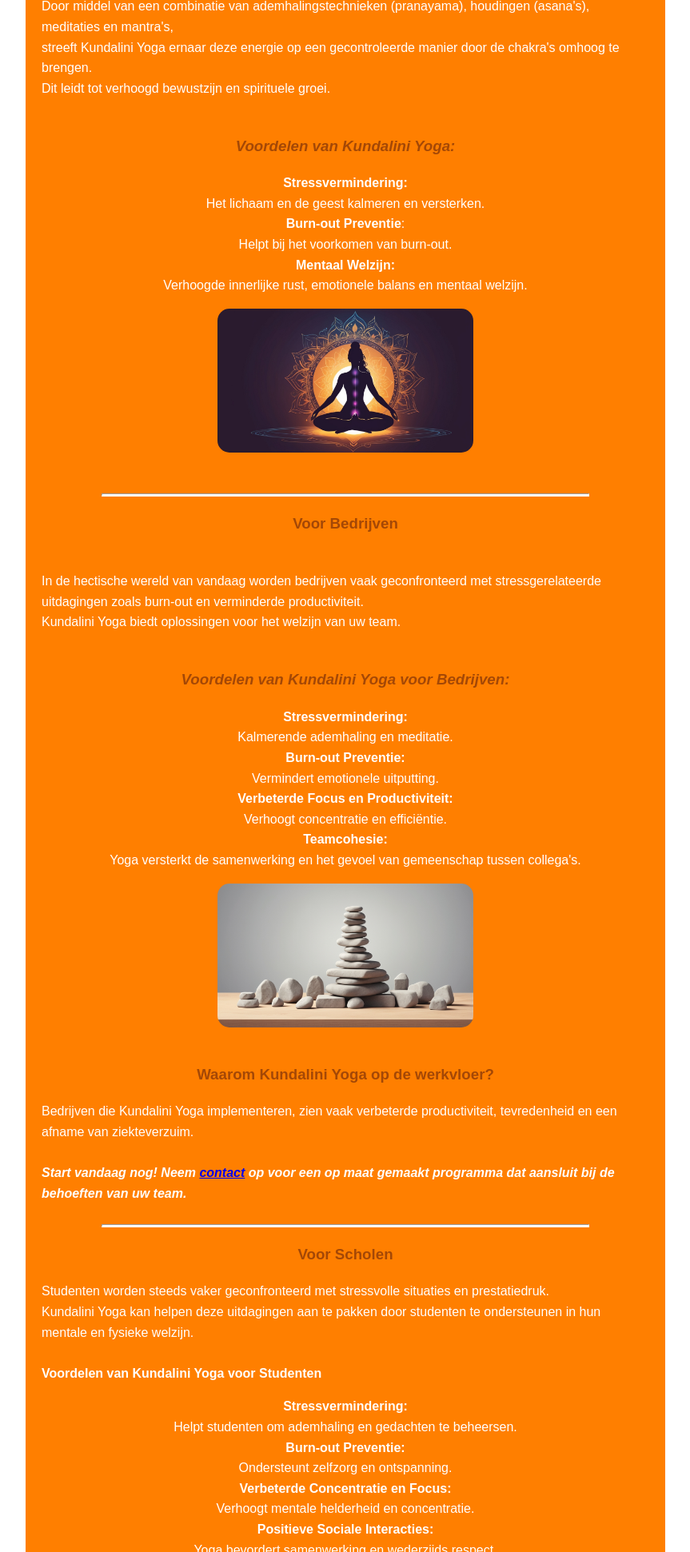
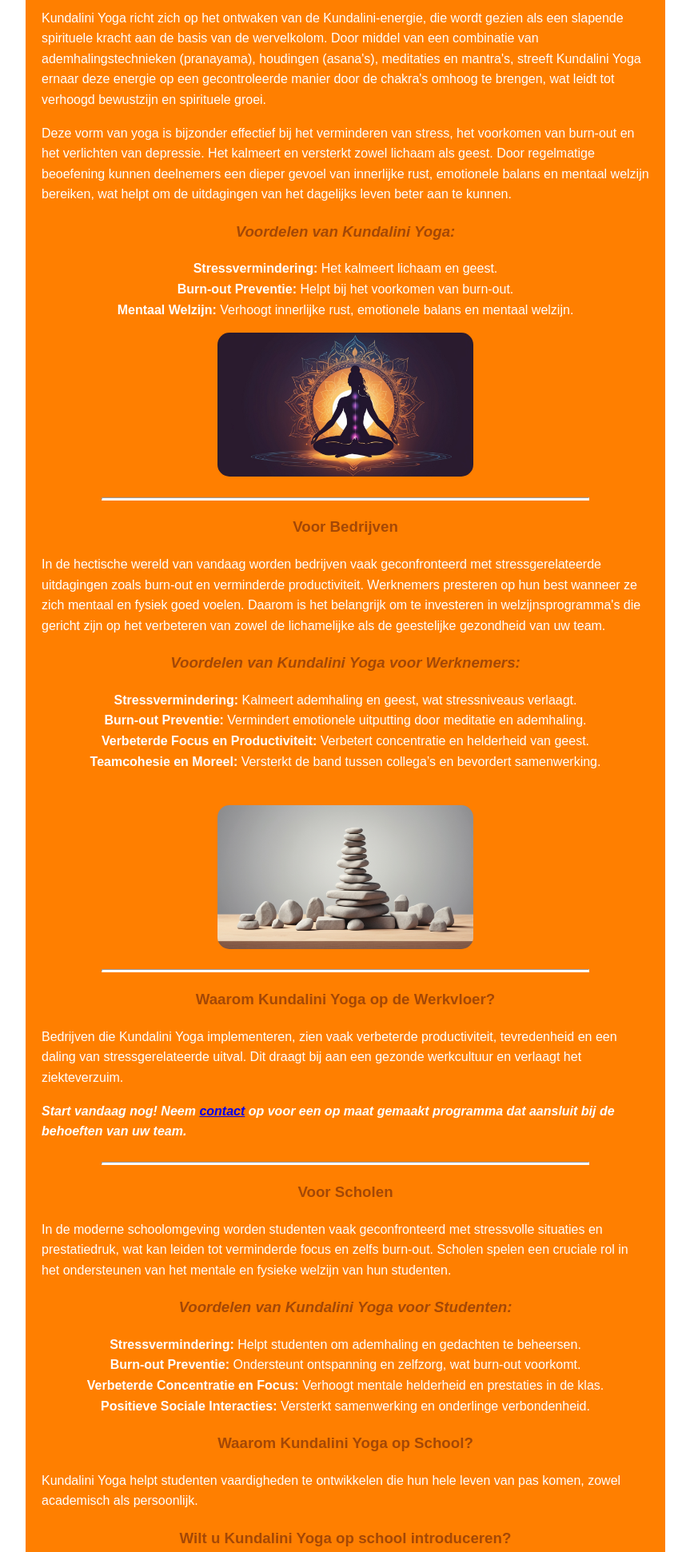
Before and after one commit to Kimberleyvm/bachan-shiva, a plain HTML site: page index.html in a window 1280 px wide. Shown: the part 859-2800 px from the top of the page at 80% size, without its empty margins (208-1071 px from the left). Drawn offline with Linux system fonts and the light colour scheme.

Commit message:
Update index.html

```diff
--- a/index.html
+++ b/index.html
@@ -29,7 +29,7 @@
     <section id="home">
         <h1>Welkom bij Bachan Shiva</h1>
         <br>
-        <p>Bachan Shiva biedt Kundalini Yoga voor welzijn, stressmanagement, burn-out herstel, concentratieverbetering en persoonlijke/spirituele groei.<br>
+        <p class="intro-text">Bachan Shiva biedt Kundalini Yoga voor welzijn, stressmanagement, burn-out herstel, concentratieverbetering en persoonlijke/spirituele groei.<br>
 
              Wij bieden op maat gemaakte yogalessen en meditatiesessies voor bedrijven, scholen en individuen om lichaam en geest in balans te brengen en het volledige potentieel te bereiken.</p>
     </section>
@@ -38,82 +38,86 @@
         <img src="img/Feniks_lotus.png" alt="Bachan Shiva Logo" class="logo">
     </div>
     <section id="diensten">
-        <h2>Kundalini Yoga, een oeroude yogavorm met wortels in India,</h2>
-        <p> richt zich op het ontwaken van de Kundalini-energie, die wordt gezien als een slapende spirituele kracht aan de basis van de wervelkolom.<br>
+        <!-- Wat is Kundalini Yoga? -->
+        <h2>Wat is Kundalini Yoga?</h2>
+        <h3 class="title">Kundalini Yoga, een oeroude yogavorm met wortels in India</h3>
+        <p>Kundalini Yoga richt zich op het ontwaken van de Kundalini-energie, die wordt gezien als een slapende spirituele kracht aan de basis van de wervelkolom. Door middel van een combinatie van ademhalingstechnieken (pranayama), houdingen (asana's), meditaties en mantra's, streeft Kundalini Yoga ernaar deze energie op een gecontroleerde manier door de chakra's omhoog te brengen, wat leidt tot verhoogd bewustzijn en spirituele groei.</p>
+        <p>Deze vorm van yoga is bijzonder effectief bij het verminderen van stress, het voorkomen van burn-out en het verlichten van depressie. Het kalmeert en versterkt zowel lichaam als geest. Door regelmatige beoefening kunnen deelnemers een dieper gevoel van innerlijke rust, emotionele balans en mentaal welzijn bereiken, wat helpt om de uitdagingen van het dagelijks leven beter aan te kunnen.</p>
 
-            Door middel van een combinatie van ademhalingstechnieken (pranayama), houdingen (asana's), meditaties en mantra's,<br> streeft Kundalini Yoga ernaar deze energie op een gecontroleerde manier door de chakra's omhoog te brengen.<br>
-             Dit leidt tot verhoogd bewustzijn en spirituele groei.<br>
-            <br>
         <h3 class="title"><i>Voordelen van Kundalini Yoga:</i></h3>
-
         <ol>
-               <li><b>Stressvermindering:</b><br> Het lichaam en de geest kalmeren en versterken.</li>
-               <li><b>Burn-out Preventie</b>:<br> Helpt bij het voorkomen van burn-out.</li>
-               <li><b>Mentaal Welzijn:</b><br> Verhoogde innerlijke rust, emotionele balans en mentaal welzijn.</li>
+            <li><b>Stressvermindering:</b> Het kalmeert lichaam en geest.</li>
+            <li><b>Burn-out Preventie:</b> Helpt bij het voorkomen van burn-out.</li>
+            <li><b>Mentaal Welzijn:</b> Verhoogt innerlijke rust, emotionele balans en mentaal welzijn.</li>
         </ol>
-            <img class="text-pic" src='img/yoga_silhoutte.jpg' alt="yoga pose">
-            <br>
-
+        <img class="text-pic" src="img/yoga_silhoutte.jpg" alt="Yoga pose">
         <br>
         <hr class="line">
-            <h3 class="title">Voor Bedrijven</h3><br>
-            In de hectische wereld van vandaag worden bedrijven vaak geconfronteerd met stressgerelateerde uitdagingen zoals burn-out en verminderde productiviteit.<br>
-             Kundalini Yoga biedt oplossingen voor het welzijn van uw team.<br>
+
+        <!-- Voor Bedrijven -->
+        <h3 class="title">Voor Bedrijven</h3>
+        <p>In de hectische wereld van vandaag worden bedrijven vaak geconfronteerd met stressgerelateerde uitdagingen zoals burn-out en verminderde productiviteit. Werknemers presteren op hun best wanneer ze zich mentaal en fysiek goed voelen. Daarom is het belangrijk om te investeren in welzijnsprogramma's die gericht zijn op het verbeteren van zowel de lichamelijke als de geestelijke gezondheid van uw team.</p>
+
+        <h3 class="title"><i>Voordelen van Kundalini Yoga voor Werknemers:</i></h3>
+        <ol>
+            <li><b>Stressvermindering:</b> Kalmeert ademhaling en geest, wat stressniveaus verlaagt.</li>
+            <li><b>Burn-out Preventie:</b> Vermindert emotionele uitputting door meditatie en ademhaling.</li>
+            <li><b>Verbeterde Focus en Productiviteit:</b> Verbetert concentratie en helderheid van geest.</li>
+            <li><b>Teamcohesie en Moreel:</b> Versterkt de band tussen collega’s en bevordert samenwerking.</li>
+        </ol>
         <br>
-            <h3 class="title"><i>Voordelen van Kundalini Yoga voor Bedrijven:</i></h3>
-
-            <ol>
-                <li><b>Stressvermindering:</b><br> Kalmerende ademhaling en meditatie.</li>
-                <li><b>Burn-out Preventie:</b> <br> Vermindert emotionele uitputting.</li>
-                <li><b>Verbeterde Focus en Productiviteit:</b><br> Verhoogt concentratie en efficiëntie.</li>
-                <li><b>Teamcohesie:</b><br> Yoga versterkt de samenwerking en het gevoel van gemeenschap tussen collega's.</li>
-             </ol>
-            <img class="text-pic" src="img/zen_stone.jpg" alt="zen stones stacked">
-           <br>
-
-
-           <h3 class="title"> Waarom Kundalini Yoga op de werkvloer?</h3>
-           Bedrijven die Kundalini Yoga implementeren, zien vaak verbeterde productiviteit, tevredenheid en een afname van ziekteverzuim.<br>
-            <br>
-
-            <i><b>Start vandaag nog! Neem <a href="#contact">contact</a> op voor een op maat gemaakt programma dat aansluit bij de behoeften van uw team.</b></i>
-            <br>
+        <img class="text-pic" src="img/zen_stone.jpg" alt="Zen stones stacked">
         <br>
         <hr class="line">
+
+        <h3 class="title">Waarom Kundalini Yoga op de Werkvloer?</h3>
+        <p>Bedrijven die Kundalini Yoga implementeren, zien vaak verbeterde productiviteit, tevredenheid en een daling van stressgerelateerde uitval. Dit draagt bij aan een gezonde werkcultuur en verlaagt het ziekteverzuim.</p>
+        <i><b>Start vandaag nog! Neem <a href="#contact">contact</a> op voor een op maat gemaakt programma dat aansluit bij de behoeften van uw team.</b></i><br>
+        <br>
+        <hr class="line">
+
+        <!-- Voor Scholen -->
         <h3 class="title">Voor Scholen</h3>
-             Studenten worden steeds vaker geconfronteerd met stressvolle situaties en prestatiedruk.<br> Kundalini Yoga kan helpen deze uitdagingen aan te pakken door studenten te ondersteunen in hun mentale en fysieke welzijn.<br>
-            <br>
-            <b>Voordelen van Kundalini Yoga voor Studenten</b>
-            <br>
+        <p>In de moderne schoolomgeving worden studenten vaak geconfronteerd met stressvolle situaties en prestatiedruk, wat kan leiden tot verminderde focus en zelfs burn-out. Scholen spelen een cruciale rol in het ondersteunen van het mentale en fysieke welzijn van hun studenten.</p>
+
+        <h3 class="title"><i>Voordelen van Kundalini Yoga voor Studenten:</i></h3>
         <ol>
-                <li><b>Stressvermindering:</b><br> Helpt studenten om ademhaling en gedachten te beheersen.</li>
-                <li><b>Burn-out Preventie:</b> <br> Ondersteunt zelfzorg en ontspanning.</li>
-                <li><b>Verbeterde Concentratie en Focus:</b><br> Verhoogt mentale helderheid en concentratie.</li>
-                <li><b>Positieve Sociale Interacties:</b><br> Yoga bevordert samenwerking en wederzijds respect.</li>
+            <li><b>Stressvermindering:</b> Helpt studenten om ademhaling en gedachten te beheersen.</li>
+            <li><b>Burn-out Preventie:</b> Ondersteunt ontspanning en zelfzorg, wat burn-out voorkomt.</li>
+            <li><b>Verbeterde Concentratie en Focus:</b> Verhoogt mentale helderheid en prestaties in de klas.</li>
+            <li><b>Positieve Sociale Interacties:</b> Versterkt samenwerking en onderlinge verbondenheid.</li>
         </ol>
 
-            <br>
         <h3 class="title">Waarom Kundalini Yoga op School?</h3>
-           <br>
-
-
-             Het aanbieden van Kundalini Yoga helpt studenten bij het ontwikkelen van vaardigheden die hun hele leven van pas komen,<br> en ondersteunt hun academische en persoonlijke groei.<br>
-            <br>
-             <b><i>Wilt u Kundalini Yoga op school introduceren?</i></b><br>
-             <br>
-             Neem vandaag nog <a href="#contact">contact</a> op en ontdek hoe we een programma kunnen ontwikkelen dat perfect aansluit bij de behoeften van uw studenten.
-
-            </p>
+        <p>Kundalini Yoga helpt studenten vaardigheden te ontwikkelen die hun hele leven van pas komen, zowel academisch als persoonlijk.</p>
+        <h3 class="title">Wilt u Kundalini Yoga op school introduceren?</h3>
+        <p>Neem vandaag nog <a href="#contact">contact</a> op en ontdek hoe we een programma kunnen ontwikkelen dat perfect aansluit bij de behoeften van uw studenten.</p>
+        <hr class="line">
+        <h3 class="title"> Privéles</h3>
+        <p>Tijdens een privéles Kundalini Yoga krijg je de kans om op een diep en persoonlijk niveau te werken aan jouw specifieke behoeften en doelen. Voorafgaand aan de lessen kijken we naar je Ayurvedische constitutie en nummerologie om een programma op maat samen te stellen dat volledig op jou is afgestemd. We kunnen de Kriya’s, specifieke reeksen van houdingen, ademhalingstechnieken en meditaties, zowel preventief als therapeutisch inzetten. Kriya's zijn ontworpen om bepaalde energieën in het lichaam te activeren, blokkades op te heffen, en zowel fysieke als mentale balans te bevorderen. Hierdoor kunnen ze effectief ondersteunen in het voorkomen van problemen en het gericht behandelen van bestaande klachten. De een-op-een begeleiding stelt ons in staat om jouw unieke situatie diepgaand te benaderen, zodat je veilig en effectief maximale vooruitgang kunt boeken in je yogapraktijk en persoonlijke ontwikkeling.</p>
+        <img class="text-pic" src="img/chakra.jpg" alt="chakra colored">
     </section>
 
     <section id="over">
-        <h2>Over Mij</h2>
-        <p>Hier komt de informatie over Bachan Shiva.</p>
+        <h2>Over Bachan Shiva</h2>
+        <p class="middle">Mijn Spirituele naam <br>
+            <i><b>Bachan Shiva (Singh)</b></p><br>
+            <p>The fearless lion who holds the promise of his powerfull word through releasing negativity and darkness generating new life and light.<br>
+            Bachan means promise, keeping one’s word and whose word has power.<br>
+            Shiva is a name of God representing the ability te eliminate negativity and darkness and generate new life and light.<br></i>
+            </p>
+        <hr class="line">
+        <p>Mijn eerste kennismaking met het woord Kundalini was tijdens een ayahuasca ceremonie. Deze ervaring riep een diepe nieuwsgierigheid in me op, waardoor ik op zoek ging naar de betekenis van Kundalini en al snel mijn eerste lessen volgde via YouTube. Deze eerste stappen raakten me zo diep dat ik besloot me volledig in Kundalini Yoga te verdiepen. Wat is immers de beste manier om een deep dive te doen? De teacher training. Want pas als je het kunt overbrengen, heb je het echt begrepen. Nu is het mijn missie om Kundalini Yoga bij zoveel mogelijk mensen onder de aandacht te brengen. Bij ons krijg je de kans om niet alleen de technieken te leren, maar ook om diepgaande persoonlijke groei te ervaren, waarbij we gebruikmaken van de kracht van Kundalini Yoga om zowel preventief als therapeutisch te werken aan jouw welzijn.</p>
     </section>
-<hr class="line">
+
 <section id="contact">
     <h2>Contact</h2>
-        <p>Hier komt de contactinformatie.</p>
+    <p>Neem contact op met Bachan Shiva Kundalini Yoga en ontdek de transformatieve kracht van Kundalini Yoga voor individuen, scholen en bedrijven. Of je nu persoonlijke groei nastreeft, stress wilt verminderen binnen je organisatie, of het welzijn van studenten wilt bevorderen, wij bieden op maat gemaakte programma’s die aansluiten bij jouw behoeften.</p>
+
+    <p>Wij begeleiden je op een pad van bewustwording en zelfontplooiing. Voor vragen, het boeken van een sessie, of meer informatie over onze school- en bedrijfsprogramma’s, staan wij klaar om je te ondersteunen in jouw yogareis. We kijken ernaar uit om samen met jou de weg naar welzijn en innerlijke kracht te verkennen.</p>
+
+    <h3 class="title"><b>Neem vandaag nog <a href="mailto:info@bachanshiva.nl">contact</a> op om meer te weten te komen!</b></h3>
 </section>
+
 </body>
 </html>
```
Lines whose indentation alone changed are shown as unchanged.
